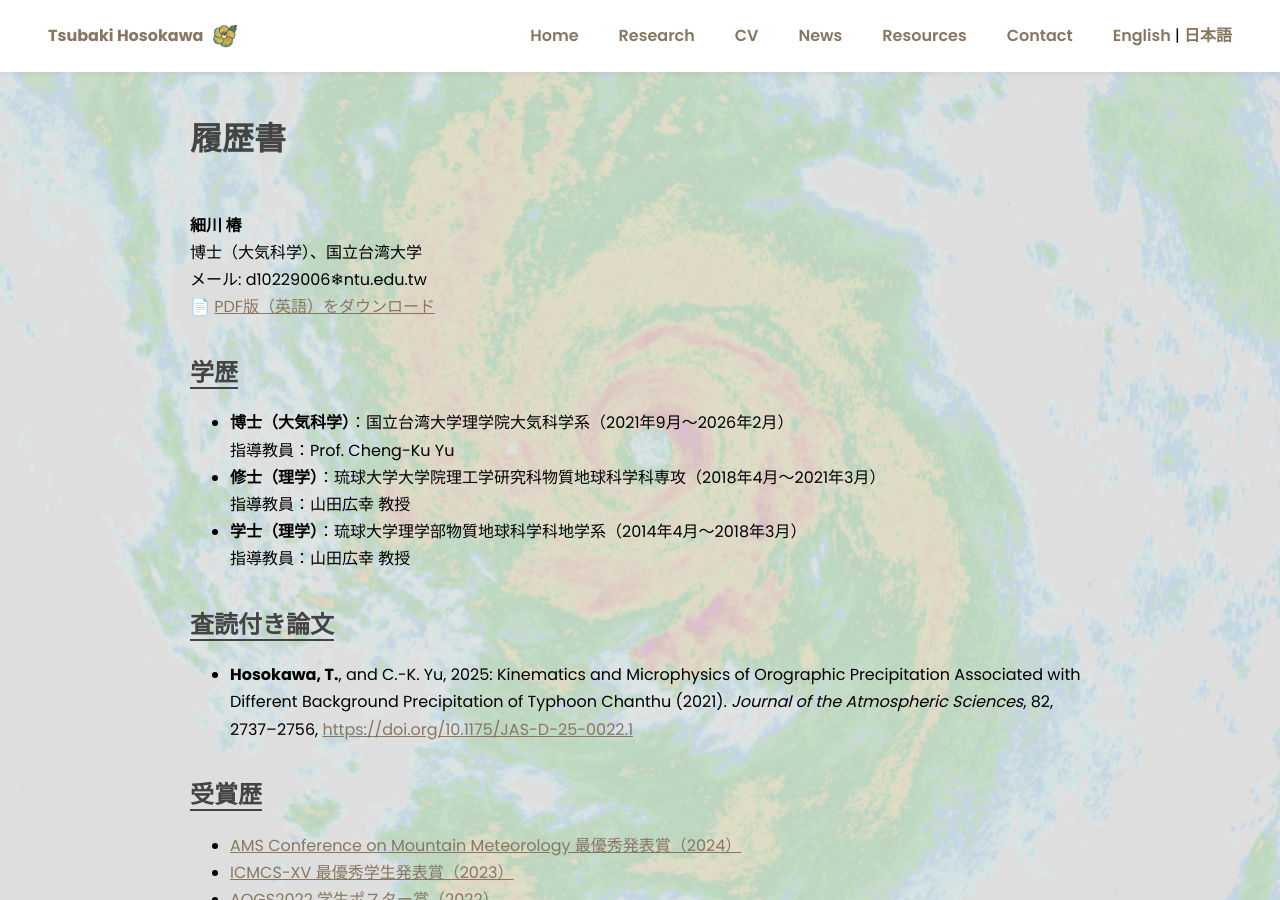
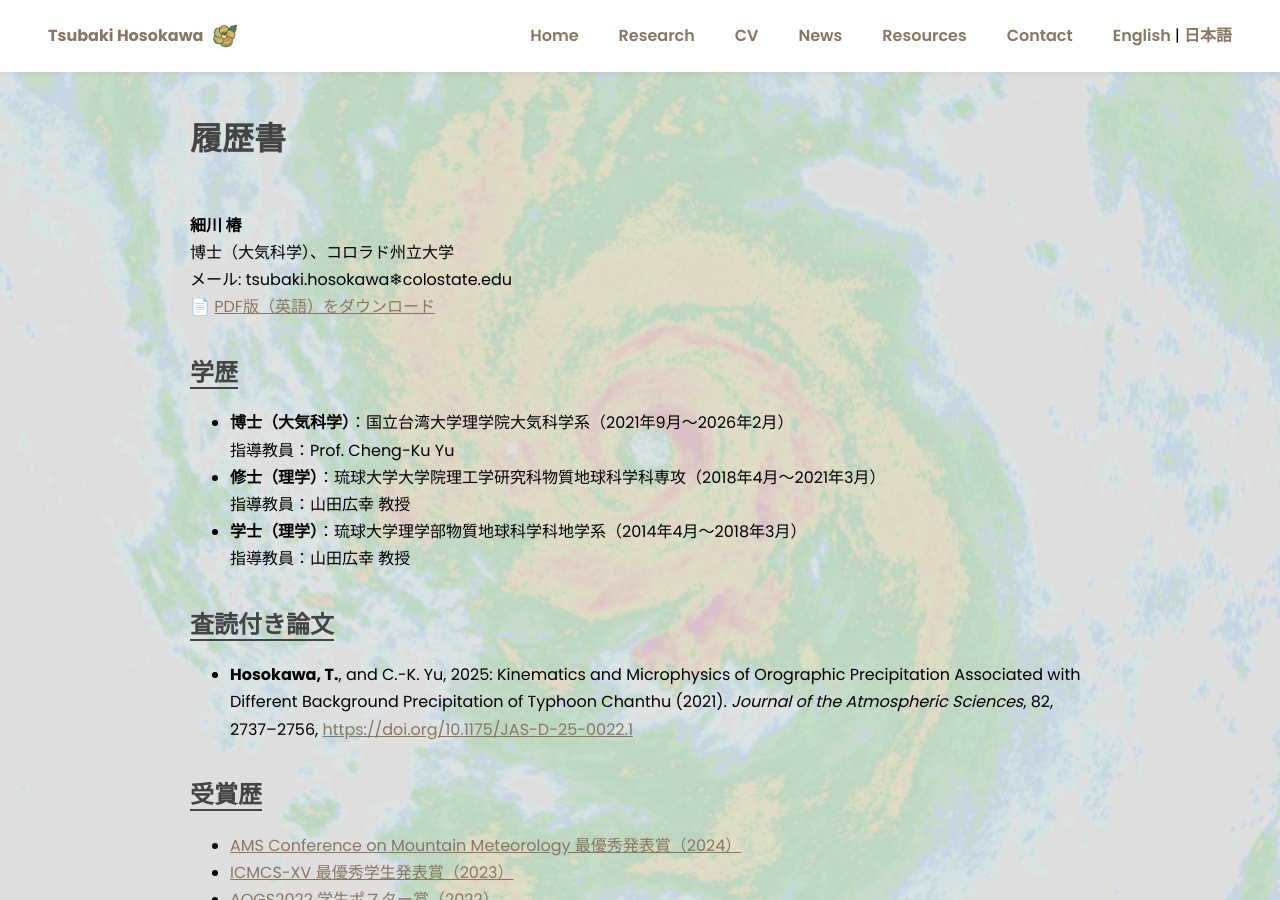
Before and after one commit to tsubakih07/tsubaki_homepage, a Jekyll site: the page built from cv_ja.html, in a window 1280 px wide and 900 px high. Built offline with Jekyll 4.4.1, drawn with Linux system fonts in a browser that asks for light colours; a style sheet for code colours, icons or effects is not loaded.

Commit message:
updated cv

```diff
--- a/_data/profiles.yml
+++ b/_data/profiles.yml
@@ -19,7 +19,8 @@
   lab: Tropical Cyclones, Radar, Atmospheric Modeling, and Software Team (TC-RAMS)
 
 links:
-  google_scholar: https://scholar.google.com/citations?user=PhdBZk0AAAAJ&hl=ja&oi=ao
+  google_scholar: https://scholar.google.co.jp/citations?hl=ja&user=PhdBZk0AAAAJ
   orcid: https://orcid.org/0009-0004-5857-045X
   github: https://github.com/tsubakih07
   lab: https://tropical.colostate.edu/index.html
+  cv: https://drive.google.com/file/d/1-CzbwfCQmdDPzGqVtp3Sjr_hzrApKmij/view?usp=sharing
--- a/cv.html
+++ b/cv.html
@@ -14,9 +14,9 @@
 
 <section class="section">
   <p><strong>{{ site.data.profiles.info_en.name }}</strong><br>
-  Ph.D. in Atmospheric Sciences, National Taiwan University<br>
+    Ph.D. in Atmospheric Sciences, {{ site.data.profiles.info_en.affiliation }}<br>
     Email: {{ site.data.profiles.info_en.email }}<br>
-  📄 <a href="https://drive.google.com/file/d/1T6GiXu-OLAyBPLtVutVjeOaEnKnI9orF/view?usp=drive_link" target="_blank">Download full PDF CV</a>
+    📄 <a href="{{ site.data.profiles.links.cv }}" target="_blank">Download full PDF CV</a>
   </p>
 </section>
 
--- a/cv_ja.html
+++ b/cv_ja.html
@@ -15,9 +15,9 @@
 
 <section class="section">
   <p><strong>細川 椿</strong><br>
-  博士（大気科学）、国立台湾大学<br>
-  メール: d10229006❄ntu.edu.tw<br>
-  📄 <a href="https://drive.google.com/file/d/1T6GiXu-OLAyBPLtVutVjeOaEnKnI9orF/view?usp=drive_link" target="_blank">
+    博士（大気科学）、{{ site.data.profiles.info_ja.affiliation }}<br>
+    メール: {{ site.data.profiles.info_ja.email }}<br>
+    📄 <a href="{{ site.data.profiles.links.cv }}" target="_blank">
       PDF版（英語）をダウンロード</a>
   </p>
 </section>
```
Also changed, not shown: 2 other files. Lines whose indentation alone changed are shown as unchanged.
